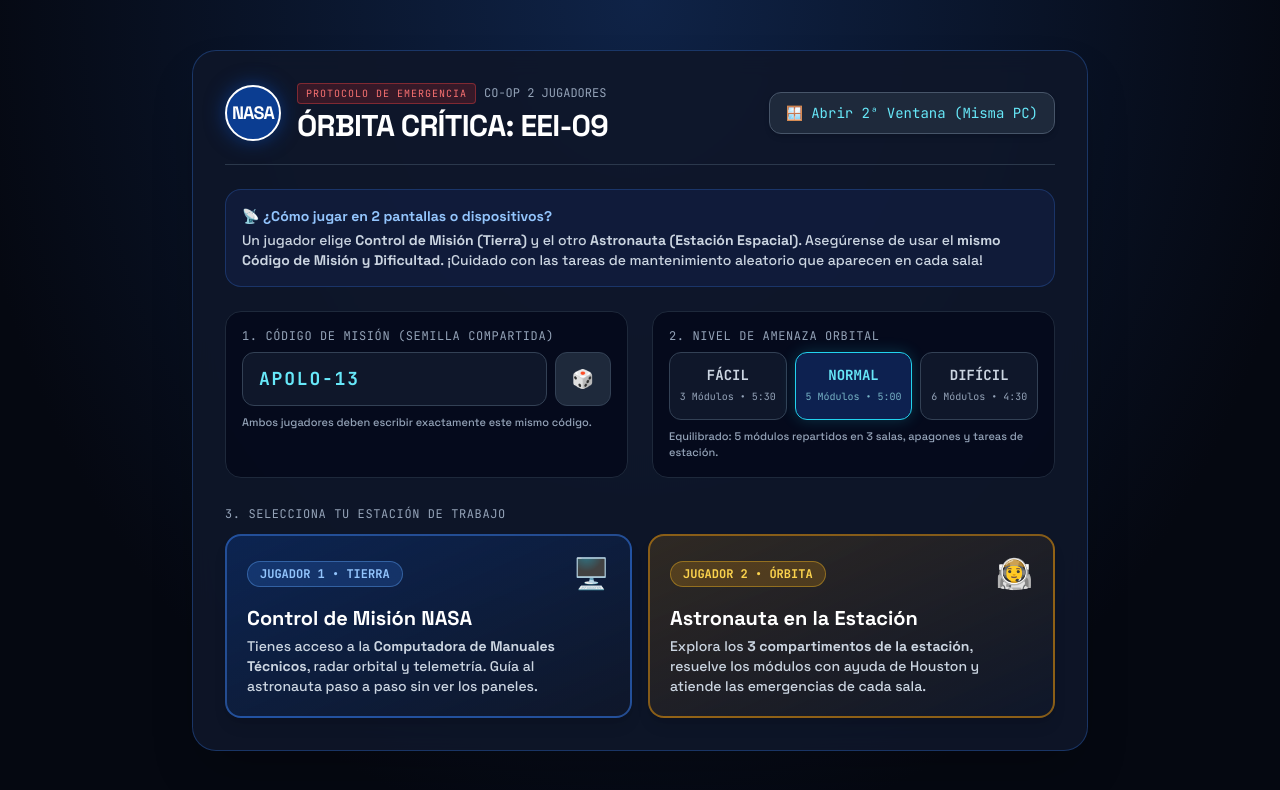
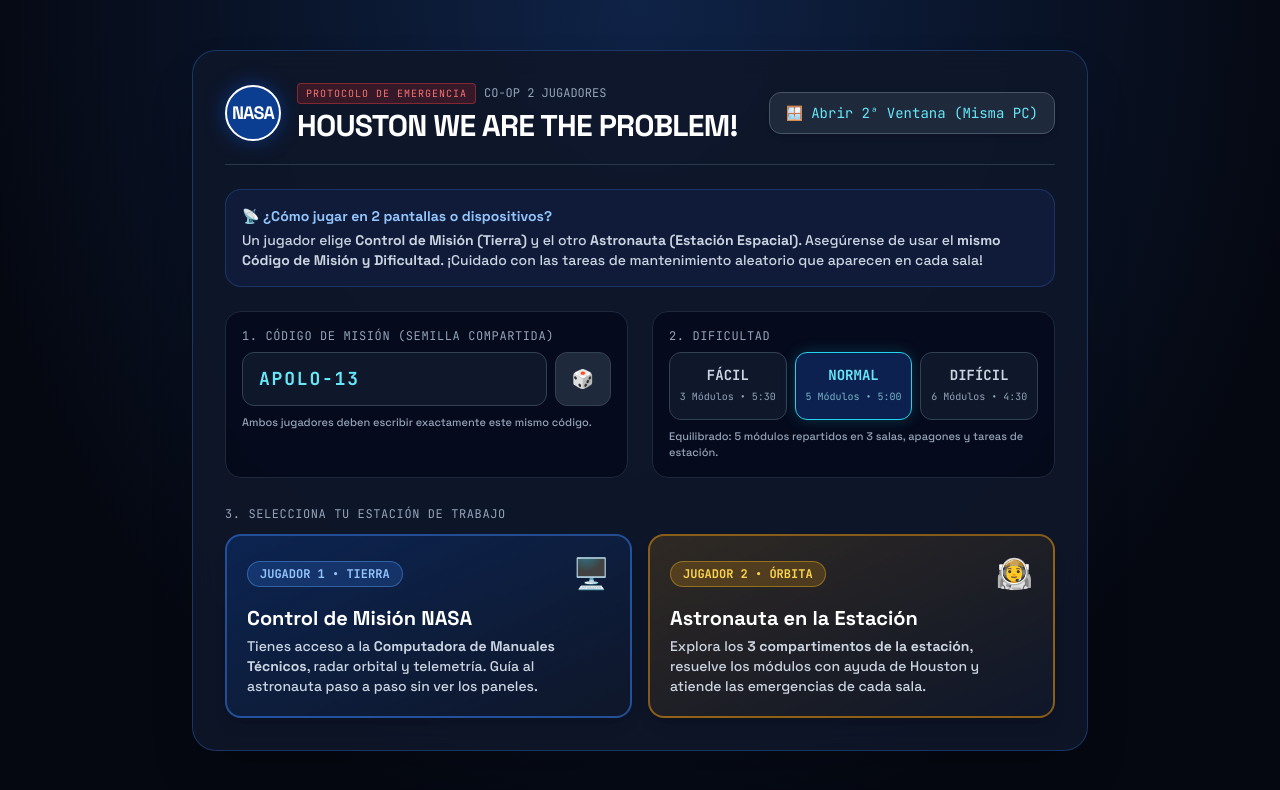
Before and after one commit to LeidaliCarrillo/Houston-we-are-the-problem-NASA-SPACE-APPS, a plain HTML site: page Houston We Are The Problem v1.0.html in a window 1280 px wide. Drawn offline with nearby package versions, Linux system fonts and the light colour scheme.

Commit message:
Create Houston We Are The Problem v1.0.html

```diff
--- a/Houston We Are The Problem v0.5.html
+++ b/Houston We Are The Problem v1.0.html
@@ -230,7 +230,7 @@
                             <span class="px-2 py-0.5 text-[10px] font-mono-tech uppercase tracking-widest bg-red-600/20 text-red-400 border border-red-500/40 rounded">PROTOCOLO DE EMERGENCIA</span>
                             <span class="text-xs font-mono-tech text-slate-400">CO-OP 2 JUGADORES</span>
                         </div>
-                        <h1 class="text-2xl sm:text-3xl font-bold text-white tracking-tight mt-1">ÓRBITA CRÍTICA: EEI-09</h1>
+                        <h1 class="text-2xl sm:text-3xl font-bold text-white tracking-tight mt-1">HOUSTON WE ARE THE PROBLEM!</h1>
                     </div>
                 </div>
 
@@ -267,7 +267,7 @@
 
                 <div class="bg-slate-950/70 border border-slate-800 p-4 rounded-2xl">
                     <label class="block text-xs font-mono-tech uppercase tracking-wider text-slate-400 mb-2">
-                        2. Nivel de Amenaza Orbital
+                        2. DIFICULTAD
                     </label>
                     <div class="grid grid-cols-3 gap-2" id="difficultySelector">
                         <button type="button" data-diff="easy" class="diff-btn py-3 px-2 rounded-xl border font-mono-tech text-xs sm:text-sm font-bold transition cursor-pointer bg-slate-900 border-slate-700 text-slate-300 hover:border-emerald-400">
@@ -348,7 +348,7 @@
                         </div>
 
                         <div id="nasaBlackoutAlert" class="hidden mt-0.5 px-2.5 py-1 rounded-lg bg-amber-400 text-[#233140] border-2 border-[#233140] font-mono-tech text-[10px] font-extrabold animate-bounce shadow">
-                            ⚡ ¡APAGÓN EN EEI! (SALA MOTORES)
+                            ⚡ ¡APAGÓN EN LA EEI! (SALA MOTORES)
                         </div>
                     </div>
 
```
